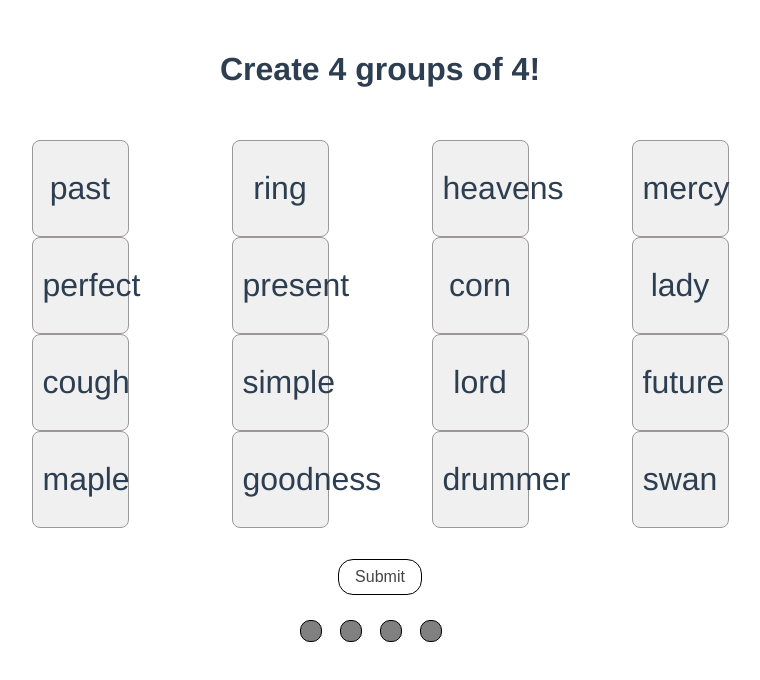
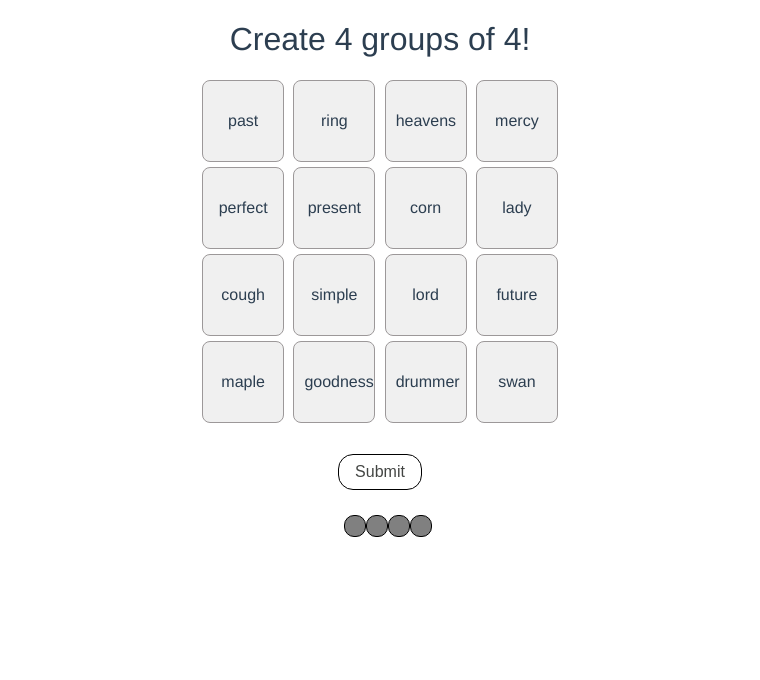
Before and after one commit to margOnline/connections, a Vue app: page / in a window 1280 px wide. Shown: the top 680 px of the page, without its empty margins (260-1020 px from the left). Built offline with nearby package versions, Linux system fonts and the light colour scheme.

Commit message:
UI: better styling, reduce gap between squares, remove redundant classes and divs

```diff
--- a/src/components/Board.vue
+++ b/src/components/Board.vue
@@ -1,5 +1,5 @@
 <template>
-  <div class="hello">
+  <div class="board-container">
     <GameMessage></GameMessage>
     <SolvedCategory
       v-for="category in solvedCategories()"
@@ -91,7 +91,10 @@ h2 {
 a {
   color: #42b983;
 }
-
+.board-container {
+  width: 45%;
+  margin: auto;
+}
 ul {
   list-style-type: none;
   padding: 0;
--- a/src/components/EmptyWordSquare.vue
+++ b/src/components/EmptyWordSquare.vue
@@ -22,14 +22,13 @@ export default {
 <style scoped>
 .empty-square {
   display: inline-block;
-  font-size: 2.5vw;
-  height: 75px;
-  width: 75px;
+  height: 60px;
+  width: 60px;
   padding: 10px;
   border: 1px solid black;
   text-align: center;
   border-radius: 8px;
-  line-height: 75px;
+  line-height: 60px;
 }
 .unsolved {
   background-color: rgba(150, 151, 133, 0.527);
--- a/src/components/GameMessage.vue
+++ b/src/components/GameMessage.vue
@@ -1,9 +1,5 @@
 <template>
-  <div class="container">
-    <div class="banner">
-      <h1>{{ message }}!</h1>
-    </div>
-  </div>
+  <h1>{{ message }}!</h1>
 </template>
 
 <script>
@@ -38,13 +34,7 @@ export default {
 </script>
 
 <style scoped>
-.container {
-  display: grid;
-  grid-template-columns: 1fr;
-  margin: 20px auto;
-}
-.banner {
-  padding: 10px;
-  border-radius: 7px;
+h1 {
+  text-align: center;
 }
 </style>
--- a/src/components/SolvedCategory.vue
+++ b/src/components/SolvedCategory.vue
@@ -1,5 +1,5 @@
 <template>
-  <div class="container">
+  <div class="category-container">
     <div class="banner" :class="category.level.toLowerCase()">
       <h3>{{ category.name }}</h3>
       <p>{{ categoryWords }}</p>
@@ -25,10 +25,14 @@ export default {
 </script>
 
 <style scoped>
-.container {
-  display: grid;
-  grid-template-columns: 1fr;
-  margin: 20px auto;
+h3 {
+  margin: 10px;
+}
+p {
+  margin: 5px;
+}
+.category-container {
+  margin: 10px auto;
 }
 .banner {
   padding: 10px;
--- a/src/components/WordGrid.vue
+++ b/src/components/WordGrid.vue
@@ -43,5 +43,7 @@ ul {
   padding: 0;
   display: grid;
   grid-template-columns: 1fr 1fr 1fr 1fr;
+  column-gap: 5px;
+  row-gap: 5px;
 }
 </style>
--- a/src/components/WordSquare.vue
+++ b/src/components/WordSquare.vue
@@ -25,15 +25,15 @@ export default {
 <style scoped>
 .word {
   display: inline-block;
-  font-size: 2.5vw;
-  height: 75px;
-  width: 75px;
+  font-size: 16px;
+  height: 60px;
+  width: 60px;
   background-color: rgba(238, 238, 238, 0.863);
   padding: 10px;
   text-align: center;
   border: 1px solid rgb(156, 152, 153);
   border-radius: 8px;
-  line-height: 75px;
+  line-height: 60px;
 }
 .word a {
   color: black;
--- a/src/pages/Home.vue
+++ b/src/pages/Home.vue
@@ -1,7 +1,5 @@
 <template>
-  <div class="container">
-    <Board :categories="categories" :words="words" />
-  </div>
+  <Board :categories="categories" :words="words" />
 </template>
 
 <script>
```
